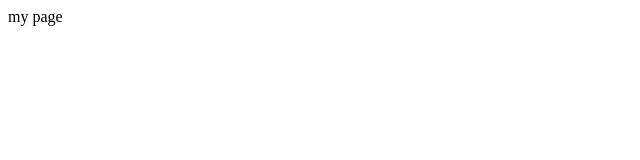
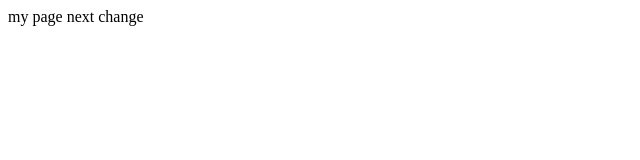
Before and after one commit to Ionut85/ionut85.github.io, a plain HTML site: page index.html in a window 1280 px wide. Shown: the full height of the page, 0-640 px from the left. Drawn offline with Linux system fonts and the light colour scheme.

Commit message:
next change
another change

```diff
--- a/index.html
+++ b/index.html
@@ -4,6 +4,8 @@
 
 <div>
 my page
+
+next change
 </div>
 
 </body>
```
